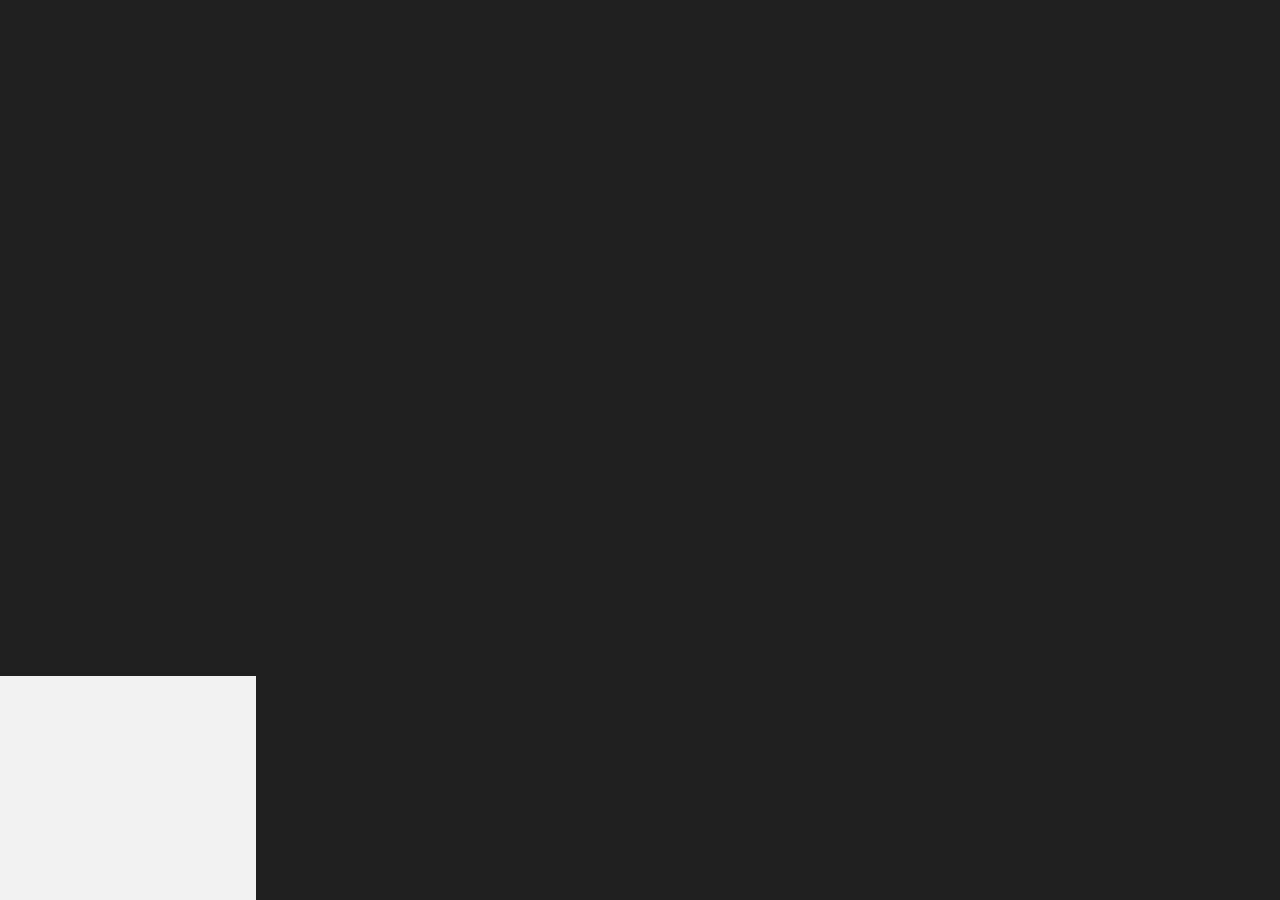
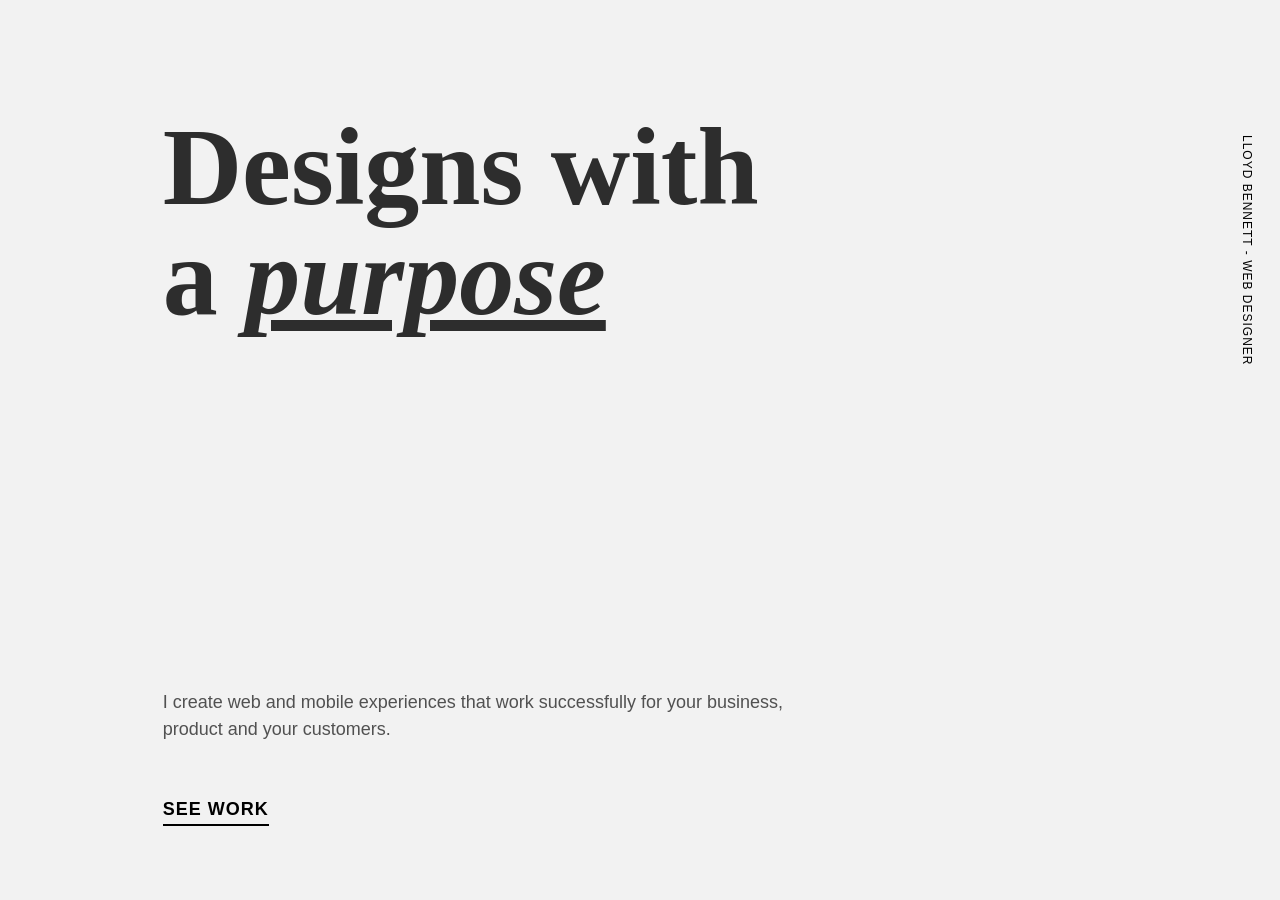
Before and after one commit to LloydBennett/lloydbennett.github.io, a Jekyll site: the page built from index.html, in a window 1280 px wide. Built offline with Jekyll 4.4.1, drawn with Linux system fonts in a browser that asks for light colours; some web fonts are replaced; part of the change alters nothing that is shown.

Commit message:
Removed loader component
Not needed

```diff
--- a/_includes/footer.html
+++ b/_includes/footer.html
@@ -1,4 +1,4 @@
-<footer class="footer">
+<footer class="footer" data-footer>
 	<div class="container footer__grid">
     <div class="two-column-layout footer__grid__layout">
       <div class="footer__connect two-column-layout__column">
--- a/_layouts/default.html
+++ b/_layouts/default.html
@@ -2,7 +2,6 @@
 <html>
   {% include head.html %}
   <body>
-    {% include loading-screen.html %}
     <main class="website">
       <div class="step--reset {{ site.page.title }}">
         {{ content }}
@@ -13,52 +12,6 @@
       Lloyd Bennett - Web Designer
     </span>
     <!-- {% include footer.html %} -->
-
-    <!-- <script>
-      // percentage loader reaches 100%;
-      //   // background strip slides up
-      //   // loader disappears
-      var loaderPercentage = document.querySelector('[data-percentage-value]');
-      var percentageValue = loaderPercentage.dataset.percentageValue;
-      var backgroundStrips = document.querySelectorAll('[data-hero-strip]');
-
-      function loaderTimer() {
-        setInterval(function() {
-          if(percentageValue === 100) {
-            clearInterval();
-            animateLoader();
-            return;
-          } else {
-            percentageValue++;
-            loaderPercentage.innerHTML = percentageValue;
-          }
-        }, 10);
-      }
-
-      function animateLoader() {
-        var loader = document.querySelector('.loader');
-
-        loader.addEventListener("transitionend", function() {
-          backgroundStrips.forEach(function(elem){
-            console.log(elem);
-            //elem.classList.add('bg-grow');
-          });
-        });
-
-        loader.classList.add('loader--hide');
-      }
-
-      function loader () {
-        loaderPercentage.addEventListener("animationend", function() {
-          setTimeout(loaderTimer, 800);
-        });
-      }
-
-      window.addEventListener('load', function(){
-        loader();
-      });
-
-    </script> -->
     <script src="/js/loader.js"></script>
     <script src="/js/main.js"></script>
   </body>
--- a/_sass/components/_hero.scss
+++ b/_sass/components/_hero.scss
@@ -71,10 +71,6 @@
   .hero__title-content {
     transform: translateY(calc(100% + 1.5rem));
   }
-
-  // .hero__copy {
-  //   transform:
-  // }
 }
 
 .hero__title-content {
--- a/js/loader.js
+++ b/js/loader.js
@@ -1,16 +1,13 @@
 class Loader {
   constructor(){
     this.loaderTl = new TimelineLite();
-    this.loader = document.querySelector('[data-loader]');
-    this.loaderBgStrips = document.querySelectorAll('.loader__bg .background-strip');
     this.heroBgStrips = document.querySelectorAll('[data-hero-strip]');
-    this.loaderTimerContent = document.querySelectorAll('.loader__percentage');
     this.heroTitles = document.querySelectorAll('[data-hero-titles]');
     this.heroCopy = document.querySelector('[data-hero-copy]');
     this.heroBtn = document.querySelector('[data-hero-cta]');
     this.heroBtnLine = document.querySelector('[data-hero-cta] .button__line');
     this.metaInfo = document.querySelector('[data-meta-info]');
-    this.loaderPercentage = document.querySelector('[data-loader-percentage]');
+    this.footer = document.query('[data-footer]');
     this.finishedCalculating = false;
 
     this.init();
@@ -18,13 +15,6 @@ class Loader {
 
   init() {
     this.animateLoader();
-  }
-
-  animateLoader() {
-    this.animateNodeList(this.loaderTimerContent, { y: 0 }, "-=0.3");
-
-    //call this function at the end of this animation
-    this.calculateLoadTime(0);
   }
 
   animateNodeList(nodelist,props, offset, duration = 0.3) {
@@ -38,28 +28,10 @@ class Loader {
     });
   }
 
-  calculateLoadTime(al) {
-    this.loaderPercentage.innerHTML = al;
-    al++;
-
-    let timer = setTimeout(() => {
-      this.calculateLoadTime(al);
-    }, 40);
-
-    if(al == 100) {
-      clearInterval(timer);
-      this.loaderPercentage.innerHTML = 100;
-      this.revealContent(); //set a delay to function
-    }
-  }
-
-  revealContent() {
+  animateLoader() {
     let offsetDelay = "-=0.15";
 
-    this.animateNodeList(this.loaderTimerContent, { y: "100%" },"-=0.6", 0.6);
-    this.animateNodeList(this.loaderBgStrips, { height: 0 }, offsetDelay);
     this.animateNodeList(this.heroBgStrips, { height: "100%" }, offsetDelay);
-    this.loaderTl.to(this.loader, 0.3, { opacity: 0, visibility: "hidden" });
     this.animateNodeList(this.heroTitles, { y: 0 }, "-=0.22");
     this.loaderTl.fromTo(this.heroCopy, 0.3, { opacity: 0, y: 50 }, { opacity: 1, y: 0 });
     this.loaderTl.fromTo(this.heroBtn, 0.3, { opacity: 0 }, { opacity: 1 }, "last-elements");
```
